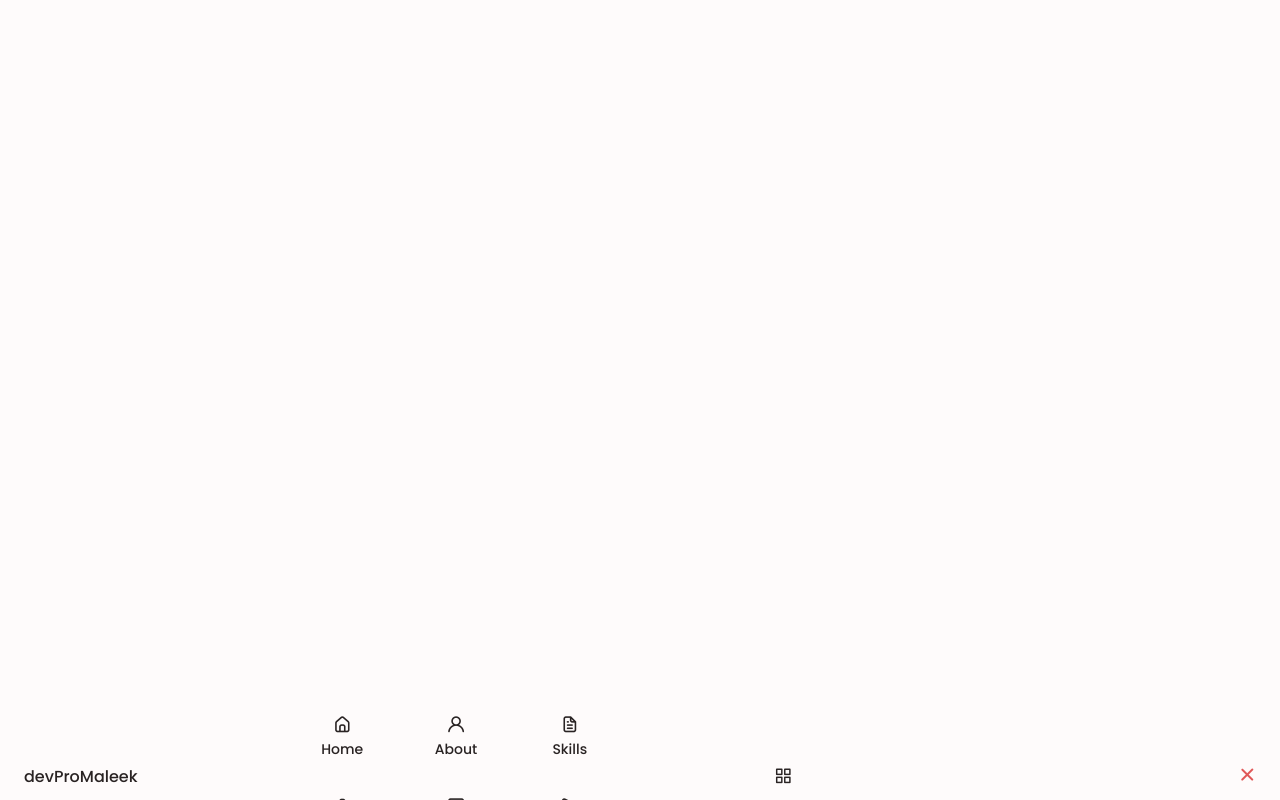
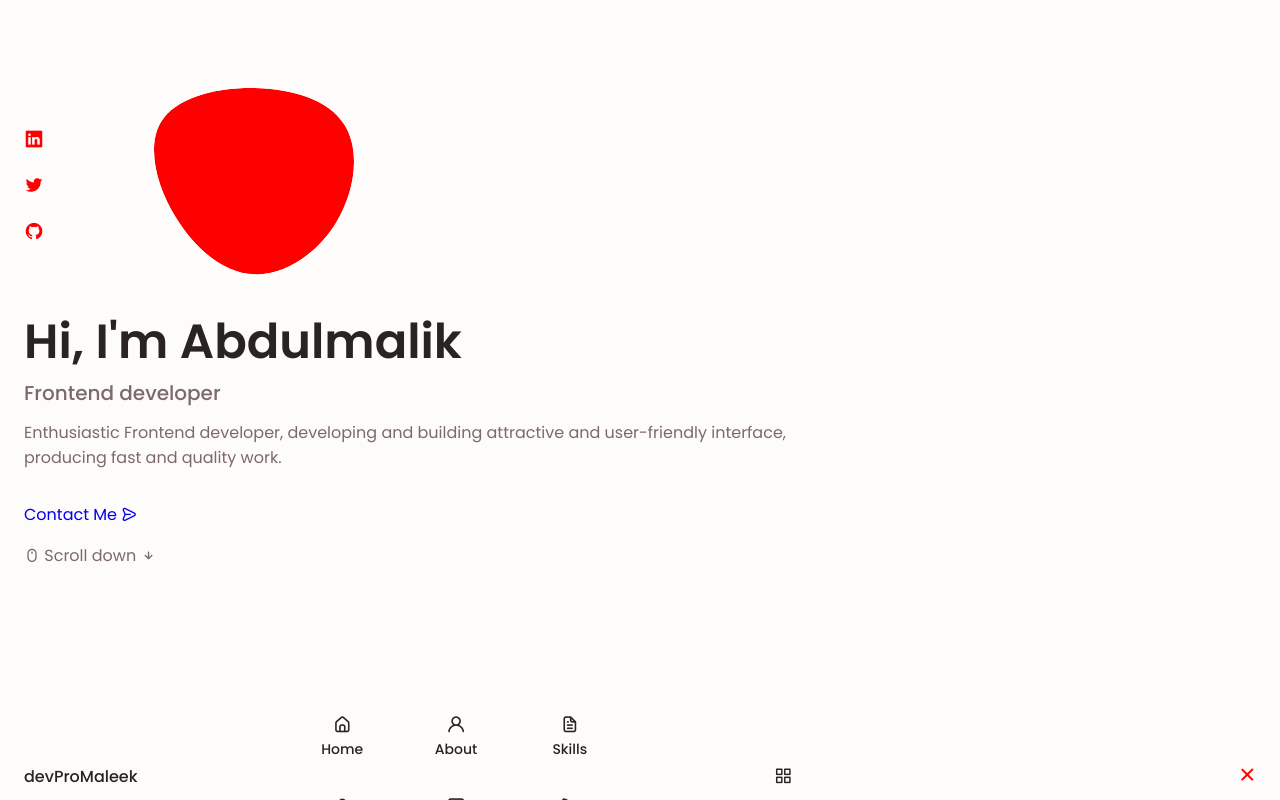
Before and after one commit to devProMaleek/Portfolio, a plain HTML site: page home.html in a window 1280 px wide. Drawn offline with nearby package versions, Linux system fonts and the light colour scheme.

Commit message:
Second Commit Completed the home section.

```diff
--- a/css/style.css
+++ b/css/style.css
@@ -7,7 +7,7 @@
     --hue-color: 0;
 
     /*HSL COLOR MODE*/
-    --first-color:hsl(var(--hue-color), 69%, 61%);
+    --first-color:hsl(var(--hue-color), 100%, 50%);
     --first-color-second: hsl(var(--hue-color), 69%, 61%);
     --first-color-alt: hsl(var(--hue-color), 57%, 53%);
     --first-color-lighter: hsl(var(--hue-color), 92%, 85%);
@@ -203,3 +203,68 @@ nav{
 }
 
 /*ACTIVE LINK*/
+
+/*CHANGE BACKGROUND HEADER*/
+
+/*HOME*/
+.home__container{
+    gap: 1rem;
+}
+.home__content{
+    grid-template-columns: .5fr 3fr;
+    padding-top: 3.5rem;
+    align-items: center;
+}
+.home__social{
+    display: grid;
+    grid-template-columns: max-content;
+    row-gap: 1rem;
+}
+.home__social-icon{
+    font-size: 1.25rem;
+    color: var(--first-color);
+}
+.home__social-icon:hover{
+    color: var(--first-color-alt);
+}
+.home__blob{
+    width: 200px;
+    fill: var(--first-color);
+}
+.home__blob-img{
+    width: 170px;
+}
+.home__data{
+    grid-column: 1/3;
+}
+.home__title{
+    font-size: var(--big-font-size);
+}
+.home__subtitle{
+    font-size: var(--h3-font-size);
+    color: var(--text-color);
+    font-weight: var(--font-medium);
+    margin-bottom: var(--mb-0-75);
+}
+.home__description{
+    margin-bottom: var(--mb-2);
+}
+.home__scroll{
+    /*display: none;*/
+}
+.home__scroll-button{
+    color: var(--first-color);
+    transition: .3s;
+}
+
+/*BUTTONS*/
+
+/*ABOUT*/
+
+/*SKILLS*/
+
+/*QUALIFICATION*/
+
+/*SERVICES*/
+
+/*ACTIVE MODAL*/
--- a/home.html
+++ b/home.html
@@ -69,7 +69,61 @@
     </nav>
 </header>
 
+<!--MAIN-->
+<main class="main">
+<!--    HOME-->
+    <section class="home section" id="home">
+        <div class="home__container container grid">
+            <div class="home__content grid">
+                <div class="home__social">
+                    <a href="https://www.linkedin.com/" target="_blank" class="home__social-icon">
+                        <i class="uil uil-linkedin"></i>
+                    </a>
+                    <a href="https://www.twitter.com/" target="_blank" class="home__social-icon">
+                        <i class="uil uil-twitter"></i>
+                    </a>
+                    <a href="https://www.github.com/" target="_blank" class="home__social-icon">
+                        <i class="uil uil-github"></i>
+                    </a>
+                </div>
+                <div class="home__img">
+                    <svg class="home__blob" viewBox="0 0 200 187" xmlns="http://www.w3.org/2000/svg" xmlns:xlink="http://www.w3.org/1999/xlink">
+                        <mask id="mask0" mask-type="alpha">
+                            <path d="M190.312 36.4879C206.582 62.1187 201.309 102.826 182.328 134.186C163.346 165.547
+                                130.807 187.559 100.226 186.353C69.6454 185.297 41.0228 161.023 21.7403 129.362C2.45775
+                                97.8511 -7.48481 59.1033 6.67581 34.5279C20.9871 10.1032 59.7028 -0.149132 97.9666
+                                0.00163737C136.23 0.303176 174.193 10.857 190.312 36.4879Z"/>
+                        </mask>
+                        <g mask="url(#mask0)">
+                            <path d="M190.312 36.4879C206.582 62.1187 201.309 102.826 182.328 134.186C163.346
+                                165.547 130.807 187.559 100.226 186.353C69.6454 185.297 41.0228 161.023 21.7403
+                                129.362C2.45775 97.8511 -7.48481 59.1033 6.67581 34.5279C20.9871 10.1032 59.7028
+                                -0.149132 97.9666 0.00163737C136.23 0.303176 174.193 10.857 190.312 36.4879Z"/>
+                            <image class="home__blob-img " x="12" y="18" xlink:href=""/>
+                        </g>
+                    </svg>
+                </div>
+                <div class="home__data">
+                    <h1 class="home__title">Hi, I'm Abdulmalik</h1>
+                    <h3 class="home__subtitle">Frontend developer</h3>
+                    <p class="home__description">Enthusiastic Frontend developer, developing and building attractive and
+                    user-friendly interface, producing fast and quality work.</p>
+                    <a href="#contact" class="button button--flex">
+                        Contact Me <i class="uil uil-message button__icon"></i>
+                    </a>
+                </div>
+            </div>
+            <div class="home__scroll">
+                <a href="#about" class="home__scroll-button button--flex"></a>
+                <i class="uil uil-mouse-alt home__scroll-mouse"></i>
+                <span class="home__scroll-name">Scroll down</span>
+                <i class="uil uil-arrow-down home__scroll-arrow"></i>
+            </div>
+        </div>
+    </section>
 
+
+</main>
 <!--FOOTER-->
 
 <!--SCROLL TOP-->
--- a/js/main.js
+++ b/js/main.js
@@ -18,3 +18,13 @@ if (navClose){
         navMenu.classList.remove('show-menu')
     })
 }
+
+//REMOVE MENU MOBILE
+const navLink = document.querySelectorAll('.nav__link')
+
+function linkAction(){
+    const navMenu = document.getElementById('nav-menu')
+    // When we click on each nav__link, we remove the show-menu class
+    navMenu.classList.remove('show-menu')
+}
+navLink.forEach(n => n.addEventListener('click', linkAction))
```
